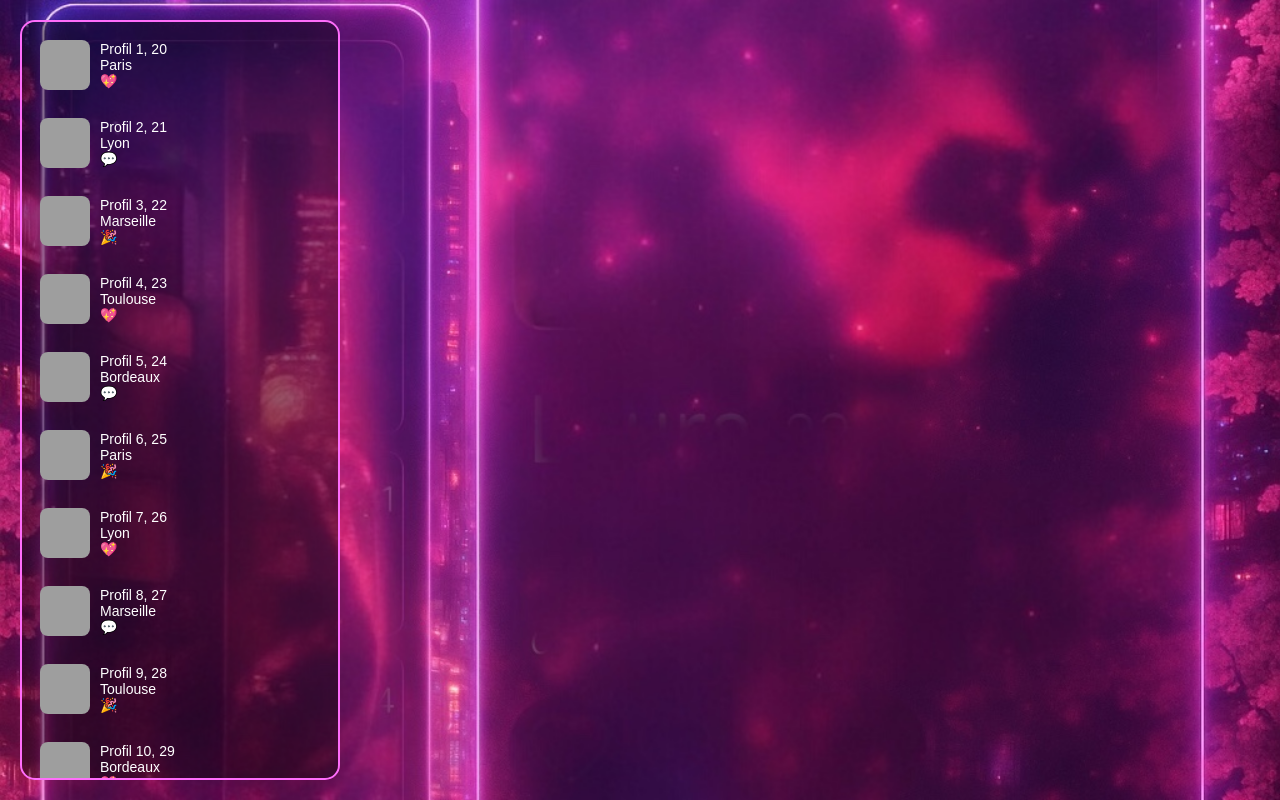
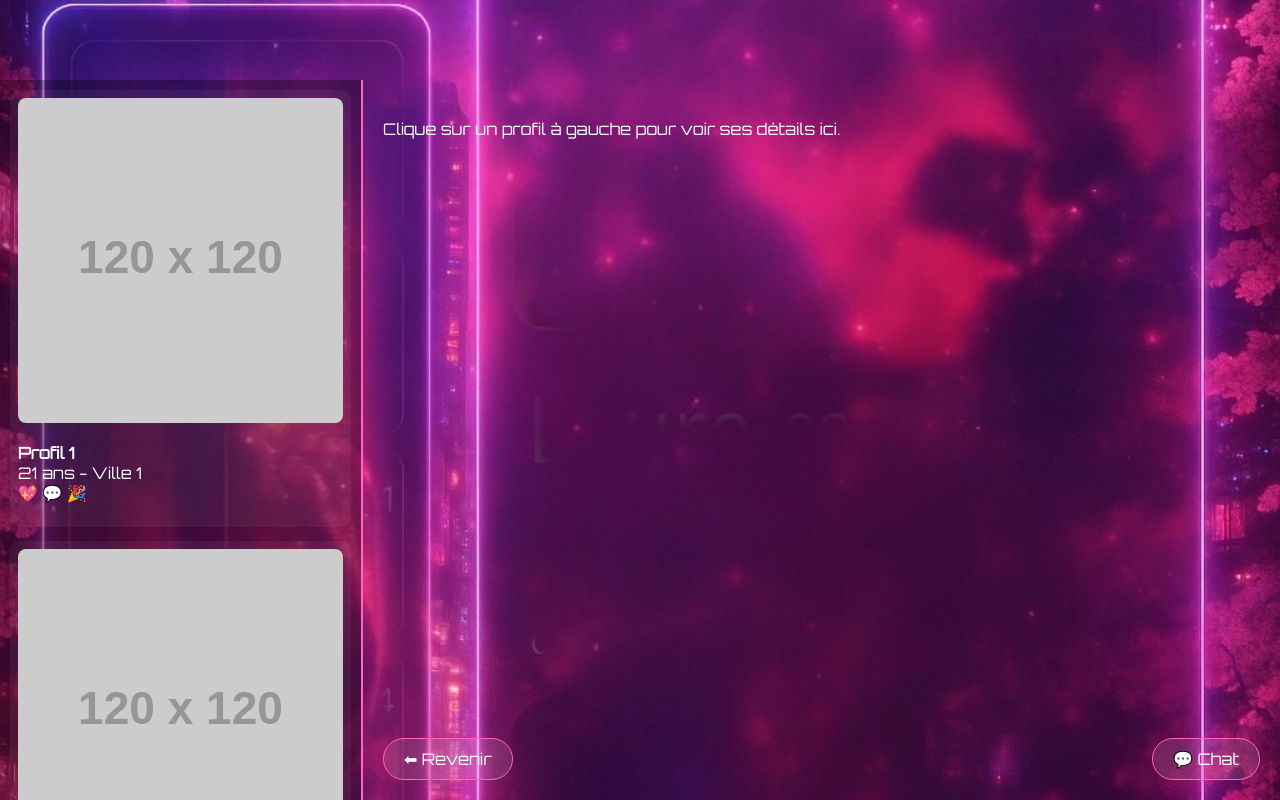
Before and after one commit to hoobasurf/AFFXX, a plain HTML site: page serieuse.html in a window 1280 px wide. Drawn offline with Linux system fonts and the light colour scheme; grey boxes are pictures that could not be loaded; placeholder pictures from the web are drawn by us.

Commit message:
Update serieuse.html

```diff
--- a/serieuse.html
+++ b/serieuse.html
@@ -1,170 +1,170 @@
 <!DOCTYPE html>
 <html lang="fr">
 <head>
-  <meta charset="UTF-8">
+  <meta charset="UTF-8" />
   <title>Relation Sérieuse - AFFINIX</title>
-  <meta name="viewport" content="width=device-width, initial-scale=1.0">
+  <meta name="viewport" content="width=device-width, initial-scale=1.0" />
+  <link href="https://fonts.googleapis.com/css2?family=Orbitron&display=swap" rel="stylesheet">
   <style>
-    body, html { margin:0; padding:0; height:100%; overflow:hidden; font-family: Arial, sans-serif; }
     body {
+      margin: 0;
+      padding: 0;
       background: url('img/fond-serieuse.jpg') no-repeat center center fixed;
       background-size: cover;
+      font-family: 'Orbitron', sans-serif;
+      color: white;
+      overflow-x: hidden;
     }
-    .layout {
+
+    .container {
       display: flex;
-      height: 100%;
+      height: 100vh;
+      padding-top: 80px;
+      box-sizing: border-box;
     }
-    .list-panel, .detail-panel {
-      box-sizing: border-box;
-      border: 2px solid #ff6dfb;
-      border-radius: 15px;
-      background: rgba(0,0,0,0.4);
-      margin: 20px;
+
+    .left-panel {
+      width: 28%;
+      overflow-y: auto;
       padding: 10px;
+      border-right: 2px solid #ff66c4;
+      background: rgba(0,0,0,0.3);
     }
-    .list-panel {
-      width: 25%;
-      overflow-y: auto;
+
+    .profile {
+      margin-bottom: 14px;
+      padding: 8px;
+      background: rgba(255,255,255,0.05);
+      border-radius: 10px;
+      cursor: pointer;
+      transition: 0.3s;
     }
-    .profile-item {
-      display: flex;
-      align-items: center;
-      gap: 10px;
-      margin-bottom: 12px;
-      cursor: pointer;
-      padding: 8px;
-      border-radius: 10px;
-      transition: background 0.2s;
-    }
-    .profile-item:hover {
+
+    .profile:hover {
       background: rgba(255,255,255,0.1);
     }
-    .profile-item img {
-      width: 50px; height:50px;
-      object-fit: cover;
+
+    .profile img {
+      width: 100%;
       border-radius: 8px;
     }
-    .profile-item .info {
-      color: #fff;
-      font-size: 14px;
-    }
-    .detail-panel {
-      flex-grow: 1;
-      position: relative;
-      overflow: hidden;
+
+    .right-panel {
+      width: 72%;
+      padding: 20px;
       display: flex;
       flex-direction: column;
       justify-content: space-between;
     }
-    .carousel {
+
+    .photos {
       display: flex;
       overflow-x: auto;
       gap: 10px;
-      padding: 10px;
+      margin-bottom: 10px;
     }
-    .carousel img {
-      flex: none;
-      width: calc(33% - 14px);
-      height: auto;
+
+    .photos img {
+      width: 120px;
+      height: 120px;
+      object-fit: cover;
       border-radius: 10px;
     }
-    .detail-info {
-      color: #fff;
-      padding: 10px;
+
+    .description {
       font-size: 16px;
+      line-height: 1.4;
     }
-    .detail-symbols {
-      font-size: 20px;
-      padding: 0 10px;
-    }
-    .detail-nav {
+
+    .buttons {
       display: flex;
       justify-content: space-between;
-      padding: 0 10px 10px;
+      margin-top: 20px;
     }
-    .detail-nav button {
-      background: rgba(255, 255, 255, 0.1);
-      border: none;
-      color: #fff;
+
+    .btn {
+      background: rgba(255,255,255,0.1);
+      border: 1px solid #ff66c4;
       padding: 10px 20px;
-      font-size: 16px;
-      border-radius: 8px;
+      border-radius: 30px;
+      color: white;
       cursor: pointer;
-      transition: background 0.2s;
+      transition: 0.3s;
     }
-    .detail-nav button:hover {
+
+    .btn:hover {
       background: rgba(255,255,255,0.2);
+    }
+
+    @media screen and (max-width: 768px) {
+      .container {
+        flex-direction: column;
+      }
+      .left-panel, .right-panel {
+        width: 100%;
+        height: auto;
+      }
     }
   </style>
 </head>
 <body>
-  <div class="layout">
-    <div class="list-panel" id="listPanel"></div>
-    <div class="detail-panel" id="detailPanel" style="visibility:hidden;">
-      <div class="carousel" id="carousel"></div>
-      <div class="detail-info" id="detailInfo"></div>
-      <div class="detail-symbols" id="detailSymbols"></div>
-      <div class="detail-nav">
-        <button id="backBtn">⬅ Revenir</button>
-        <button id="chatBtn">💬 Chat</button>
+
+  <div class="container">
+    <div class="left-panel" id="profileList">
+      <!-- Profils simulés -->
+      <script>
+        const profils = [];
+        for (let i = 1; i <= 20; i++) {
+          profils.push({
+            nom: "Profil " + i,
+            age: 20 + i,
+            ville: "Ville " + i,
+            description: "Description du profil " + i + ", un beau message pour découvrir son univers unique.",
+            photos: [
+              "https://placehold.co/120x120?text=1",
+              "https://placehold.co/120x120?text=2",
+              "https://placehold.co/120x120?text=3"
+            ],
+            salles: "💖 💬 🎉"
+          });
+        }
+
+        window.onload = () => {
+          const list = document.getElementById('profileList');
+          profils.forEach((p, idx) => {
+            const el = document.createElement('div');
+            el.className = "profile";
+            el.innerHTML = `
+              <img src="${p.photos[0]}" />
+              <p><strong>${p.nom}</strong><br>${p.age} ans - ${p.ville}<br>${p.salles}</p>
+            `;
+            el.onclick = () => showDetail(p);
+            list.appendChild(el);
+          });
+        };
+
+        function showDetail(p) {
+          document.getElementById('photos').innerHTML = p.photos.map(photo => `<img src="${photo}" />`).join('');
+          document.getElementById('desc').innerText = p.description;
+          document.getElementById('meta').innerText = `${p.nom}, ${p.age} ans – ${p.ville}`;
+        }
+      </script>
+    </div>
+
+    <div class="right-panel">
+      <div>
+        <div id="photos" class="photos">
+          <!-- Swiper horizontal -->
+        </div>
+        <p id="meta" style="font-size: 18px; font-weight: bold;"></p>
+        <p class="description" id="desc">Clique sur un profil à gauche pour voir ses détails ici.</p>
+      </div>
+      <div class="buttons">
+        <div class="btn" onclick="window.location.href='panneaux.html'">⬅ Revenir</div>
+        <div class="btn">💬 Chat</div>
       </div>
     </div>
   </div>
 
-  <script>
-    // Profils fictifs
-    const profiles = Array.from({ length: 20 }, (_, i) => ({
-      id: i+1,
-      name: `Profil ${i+1}`,
-      age: 20 + (i % 10),
-      city: ['Paris','Lyon','Marseille','Toulouse','Bordeaux'][i % 5],
-      symbols: ['💖','💬','🎉'][i % 3],
-      photos: [
-        'https://picsum.photos/seed/'+(i+1)+'a/300',
-        'https://picsum.photos/seed/'+(i+1)+'b/300',
-        'https://picsum.photos/seed/'+(i+1)+'c/300'
-      ],
-      description: `Description du profil ${i+1}, un beau message pour découvrir son univers unique `
-    }));
-
-    const listPanel = document.getElementById('listPanel');
-    const detailPanel = document.getElementById('detailPanel');
-    const carousel = document.getElementById('carousel');
-    const detailInfo = document.getElementById('detailInfo');
-    const detailSymbols = document.getElementById('detailSymbols');
-    const backBtn = document.getElementById('backBtn');
-    const chatBtn = document.getElementById('chatBtn');
-
-    function showList() {
-      detailPanel.style.visibility = 'hidden';
-    }
-    function showDetail(p) {
-      carousel.innerHTML = '';
-      p.photos.forEach(url => {
-        const img = document.createElement('img');
-        img.src = url;
-        carousel.appendChild(img);
-      });
-      detailInfo.textContent = `${p.name}, ${p.age} ans – ${p.city}\n\n${p.description}`;
-      detailSymbols.textContent = p.symbols;
-      detailPanel.style.visibility = 'visible';
-    }
-
-    profiles.forEach(p => {
-      const div = document.createElement('div');
-      div.className = 'profile-item';
-      div.innerHTML = `<img src="${p.photos[0]}" alt=""><div class="info">
-        ${p.name}, ${p.age}<br>${p.city}<br>${p.symbols}
-      </div>`;
-      div.onclick = () => showDetail(p);
-      listPanel.appendChild(div);
-    });
-
-    backBtn.onclick = showList;
-    chatBtn.onclick = () => alert('Ouvre le chat pour ce profil');
-
-    // Affiche la liste par défaut
-    showList();
-  </script>
 </body>
 </html>
```
